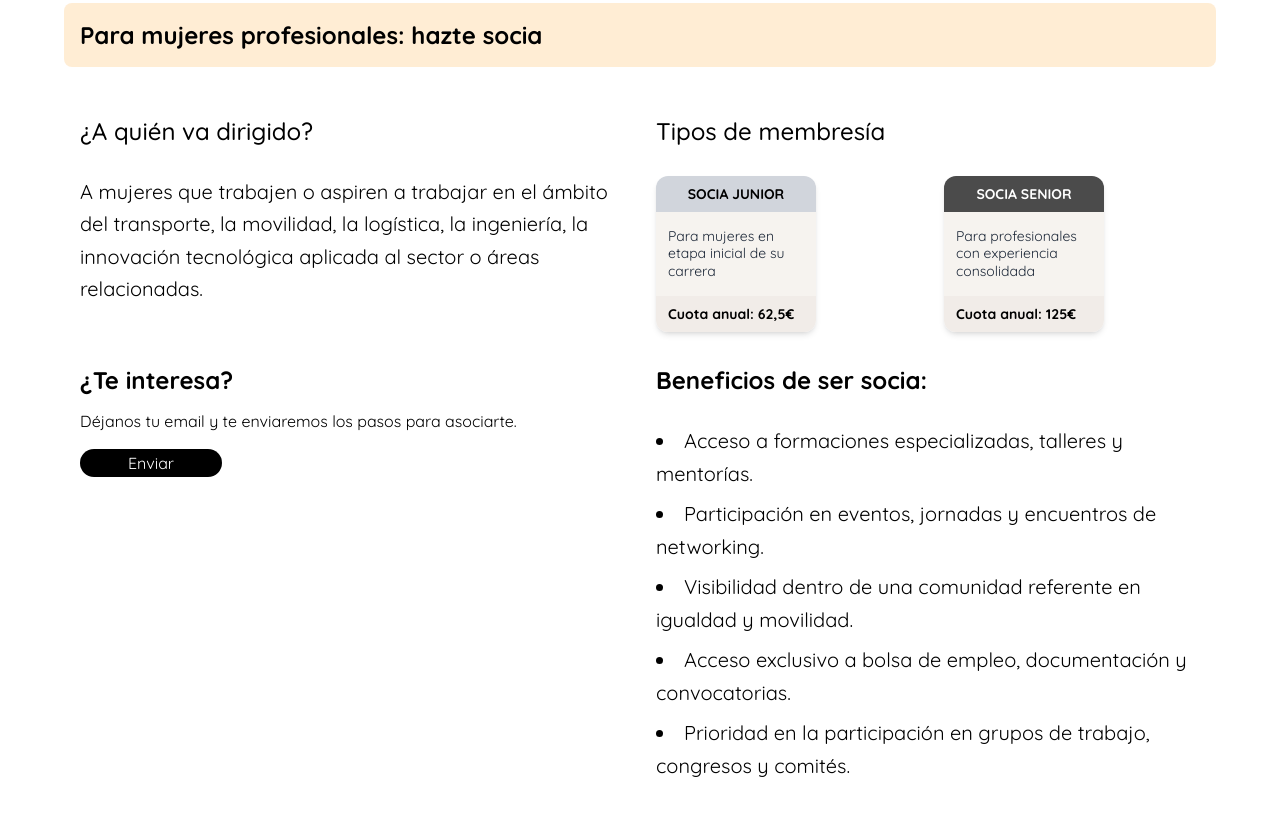
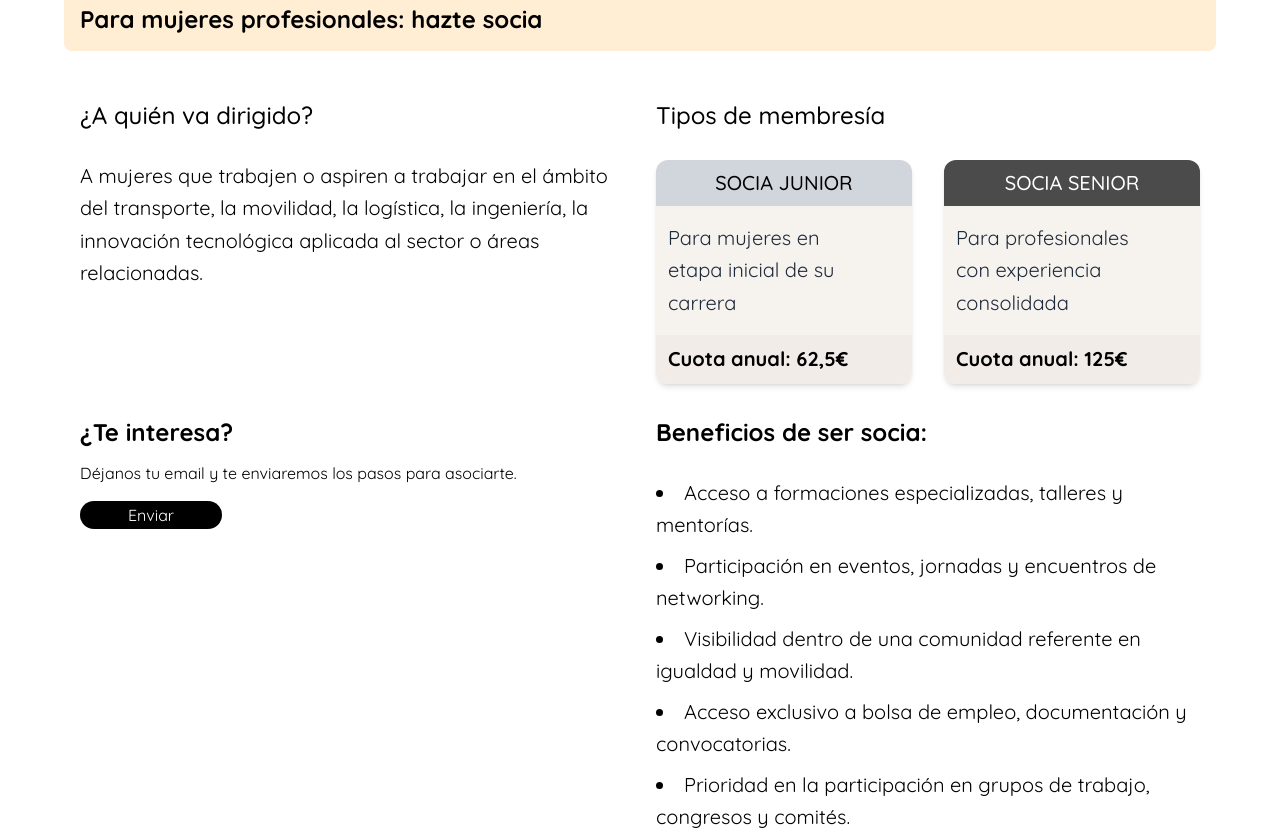
Before and after one commit to gilgonzalez/witam, an Astro site: page /socias-colaboradoras in a window 1280 px wide. Shown: the part 1336-2173 px from the top of the page. Built offline with nearby package versions, Linux system fonts and the light colour scheme; Astro itself is replaced by a stand-in of ours.

Commit message:
adapt cards

```diff
--- a/src/pages/socias-colaboradoras.astro
+++ b/src/pages/socias-colaboradoras.astro
@@ -79,14 +79,14 @@ const levels =[
       </div>
       <div class="flex flex-col gap-4">
         <p class="heading-2">Tipos de membresía</p>
-        <div class="grid grid-cols-2 gap-8">
-          <div class="w-40 rounded-xl shadow-md overflow-hidden text-sm">
-            <div class="bg-gray-300 text-center font-bold uppercase py-2">
+        <div class="flex flex-row flex-wrap gap-8">
+          <div class="w-64 rounded-xl shadow-md overflow-hidden text-sm">
+            <div class="bg-gray-300 text-center font-bold uppercase py-2 heading-3">
               Socia Junior
             </div>
             <div
               style="background-color: #F6F3EF"
-              class="text-gray-800 px-3 py-4 leading-tight"
+              class="text-gray-800 px-3 py-4 leading-tight paragraph"
             >
               Para mujeres en<br />
               etapa inicial de su<br />
@@ -94,21 +94,21 @@ const levels =[
             </div>
             <div
               style="background-color: #f1ece8"
-              class="px-3 py-2 font-bold text-black"
+              class="px-3 py-2 font-bold text-black paragraph"
             >
               Cuota anual: 62,5€
             </div>
           </div>
-          <div class="w-40 rounded-xl shadow-md overflow-hidden text-sm">
+          <div class="w-64 rounded-xl shadow-md overflow-hidden text-sm">
             <div
               style="background-color:#4B4B4B"
-              class="bg-gray-300 text-center font-bold uppercase py-2 text-white"
+              class="bg-gray-300 text-center font-bold uppercase py-2 text-white heading-3"
             >
               Socia Senior
             </div>
             <div
               style="background-color: #F6F3EF"
-              class="text-gray-800 px-3 py-4 leading-tight"
+              class="text-gray-800 px-3 py-4 leading-tight paragraph"
             >
               Para profesionales<br />
               con experiencia<br />
@@ -116,7 +116,7 @@ const levels =[
             </div>
             <div
               style="background-color: #f1ece8"
-              class="px-3 py-2 font-bold text-black"
+              class="px-3 py-2 font-bold text-black paragraph"
             >
               Cuota anual: 125€
             </div>
--- a/src/styles/global.css
+++ b/src/styles/global.css
@@ -27,11 +27,11 @@
 }
 
 .heading-3 {
-  @apply text-base md:text-lg lg:text-xl font-medium leading-normal mb-2 transition-all duration-300
+  @apply text-base md:text-lg lg:text-xl font-medium leading-normal transition-all duration-300
 }
 
 .paragraph {
-  @apply text-sm md:text-base lg:text-xl leading-relaxed mb-4
+  @apply text-sm md:text-base lg:text-xl leading-relaxed
 }
 .card-text {
   @apply flex flex-1 text-xs md:text-sm lg:text-base leading-relaxed
```
